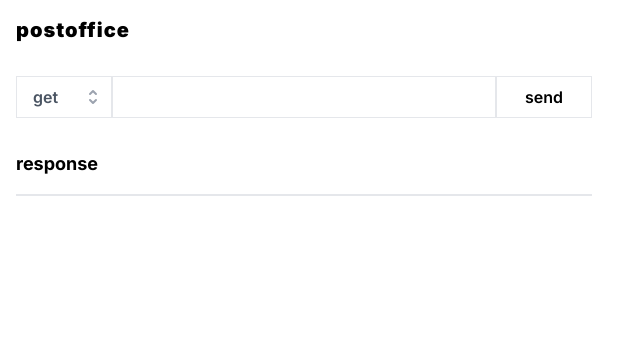
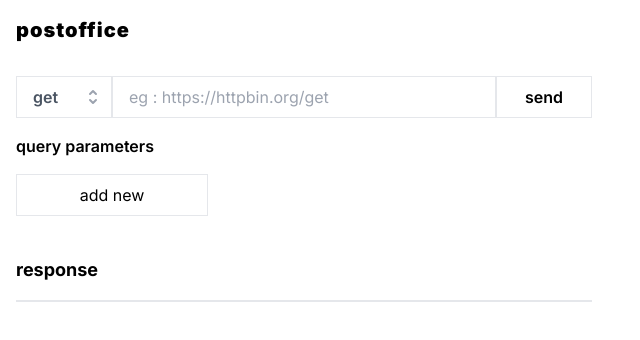
Before and after one commit to lordinkavu/postoffice, a React (Create React App) app: page / in a window 1280 px wide. Shown: the top 340 px of the page, without its empty margins (0-640 px from the left). Built offline with nearby package versions, Linux system fonts and the light colour scheme.

Commit message:
implemented request parameters and request body. headers and content-type is next

```diff
--- a/package.json
+++ b/package.json
@@ -10,6 +10,7 @@
     "@testing-library/react": "^11.1.0",
     "@testing-library/user-event": "^12.1.10",
     "axios": "^0.21.1",
+    "nanoid": "^3.1.23",
     "react": "^17.0.2",
     "react-dom": "^17.0.2",
     "react-scripts": "4.0.3"
--- a/src/components/Body.js
+++ b/src/components/Body.js
@@ -1,69 +1,14 @@
 /* eslint-disable no-unused-vars */
 import { useState } from "react";
-import Dropdown from "./Dropdown";
 import Response from "./Response";
-import axios from "axios";
-const api_methods = [
-  { id: 1, name: "get" },
-  { id: 2, name: "post" },
-  { id: 3, name: "put" },
-  { id: 4, name: "patch" },
-  { id: 5, name: "delete" },
-];
+import Request from "./Request";
 
 function Body(props) {
-  const [response,setResponse] = useState();
-
-  // Request details
-  const [method, setMethod] = useState(api_methods[0].name);
-  const [url, setUrl] = useState("");
-
-  function handleUrlChange(e) {
-    setUrl(e.target.value);
-  }
-
-  async function sendRequest() {
-
-    let res;
-    switch (method) {
-      case "get":
-        res = await axios.get(url);
-        console.log(res);
-        break;
-      case "post":
-        res = await axios.post(url);
-        console.log(res);
-        break;
-      default:
-        res = await axios.get(url);
-        console.log(res);
-    }
-    setResponse(res);
-
-  }
-
+  const [response, setResponse] = useState();
   return (
     <section>
-      <div className="flex">
-        <Dropdown
-          selectedOption={method}
-          setSelectedOption={setMethod}
-          options={api_methods}
-        />
-        <input
-          type="text"
-          className="py-2 px-4 w-96 border"
-          value={url}
-          onChange={handleUrlChange}
-        ></input>
-        <button
-          className="border w-24 px-4 py-2 font-semibold"
-          onClick={sendRequest}
-        >
-          send
-        </button>
-      </div>
-      <Response response={response}/>
+      <Request setResponse={setResponse} />
+      <Response response={response} />
     </section>
   );
 }
--- /dev/null
+++ b/src/components/KeyValue.js
@@ -0,0 +1,35 @@
+function KeyValue({ id, removeParam, keyParam, valueParam, onKeyValueChange }) {
+  function handleDelete() {
+    removeParam(id);
+  }
+
+  function handleKeyChange(e) {
+    onKeyValueChange(id, e.target.value, valueParam);
+  }
+  function handleValueChange(e) {
+    onKeyValueChange(id, keyParam, e.target.value);
+  }
+  return (
+    <div className="flex ">
+      <input
+        type="text"
+        placeholder="key"
+        className="border w-32 py-2 px-4"
+        onChange={handleKeyChange}
+        value={keyParam}
+      />
+      <input
+        type="text"
+        placeholder="value"
+        className="border w-32 py-2 px-4"
+        onChange={handleValueChange}
+        value={valueParam}
+      />
+      <button className="border w-24 py-2 px-4" onClick={handleDelete}>
+        delete
+      </button>
+    </div>
+  );
+}
+
+export default KeyValue;
--- /dev/null
+++ b/src/components/Request.js
@@ -0,0 +1,105 @@
+/* eslint-disable no-unused-vars */
+import { useState } from "react";
+import Dropdown from "./Dropdown";
+import RequestParameters from "./RequestParameters";
+import axios from "axios";
+
+const api_methods = [
+  { id: 1, name: "get" },
+  { id: 2, name: "post" },
+  { id: 3, name: "put" },
+  { id: 4, name: "patch" },
+  { id: 5, name: "delete" },
+];
+
+function Request({ setResponse }) {
+  const [method, setMethod] = useState(api_methods[0].name);
+  const [url, setUrl] = useState("");
+  const [params, setParams] = useState([]);
+  const [postBody, setPostBody] = useState([]);
+  const [putBody, setPutBody] = useState([]);
+  const [patchBody, setPatchBody] = useState([]);
+  const [deleteBody, setDeleteBody] = useState([]);
+
+  function handleUrlChange(e) {
+    setUrl(e.target.value);
+  }
+
+  async function sendRequest() {
+    const request_config = {};
+    request_config["url"] = url;
+    request_config["method"] = method;
+    if (method === "get") {
+      const paramObject = {};
+      params.forEach((param) => {
+        if (param.key && param.value) paramObject[param.key] = param.value;
+      });
+
+      request_config["params"] = paramObject;
+    }
+    const res = await axios(request_config);
+    setResponse(res);
+  }
+
+  return (
+    <div className="">
+      <div className="flex">
+        <Dropdown
+          selectedOption={method}
+          setSelectedOption={setMethod}
+          options={api_methods}
+        />
+        <input
+          type="text"
+          className="py-2 px-4 w-96 border"
+          value={url}
+          onChange={handleUrlChange}
+          placeholder="eg : https://httpbin.org/get"
+        />
+        <button
+          className="border w-24 px-4 py-2 font-semibold"
+          onClick={sendRequest}
+        >
+          send
+        </button>
+      </div>
+      {method === "get" && (
+        <RequestParameters
+          params={params}
+          setParams={setParams}
+          name="query parameters"
+        />
+      )}
+      {method === "post" && (
+        <RequestParameters
+          params={postBody}
+          setParams={setPostBody}
+          name="request body"
+        />
+      )}
+      {method === "put" && (
+        <RequestParameters
+          params={putBody}
+          setParams={setPutBody}
+          name="request body"
+        />
+      )}
+      {method === "patch" && (
+        <RequestParameters
+          params={patchBody}
+          setParams={setPatchBody}
+          name="request body"
+        />
+      )}
+      {method === "delete" && (
+        <RequestParameters
+          params={deleteBody}
+          setParams={setDeleteBody}
+          name="request body"
+        />
+      )}
+    </div>
+  );
+}
+
+export default Request;
--- /dev/null
+++ b/src/components/RequestParameters.js
@@ -0,0 +1,45 @@
+import { nanoid } from "nanoid";
+import KeyValue from "./KeyValue";
+
+function RequestParameters({ params, setParams, name }) {
+  function addParam() {
+    const new_params = [...params];
+    const id = nanoid();
+    new_params.push({ id: id, key: "", value: "" });
+    setParams(new_params);
+  }
+
+  function removeParam(id) {
+    const new_params = params.filter((param) => param.id !== id);
+    setParams(new_params);
+  }
+
+  function onKeyValueChange(id, key, value) {
+    const new_params = [...params];
+    const index = new_params.findIndex((item) => item.id === id);
+    new_params[index]["key"] = key;
+    new_params[index]["value"] = value;
+    setParams(new_params);
+  }
+
+  return (
+    <div>
+      <h2 className="font-semibold mt-4  mb-2">{name}</h2>
+      {params.map((param) => (
+        <KeyValue
+          key={param.id}
+          id={param.id}
+          removeParam={removeParam}
+          keyParam={param.key}
+          valueParam={param.value}
+          onKeyValueChange={onKeyValueChange}
+        />
+      ))}
+      <button className="border w-48 py-2 px-4 my-2" onClick={addParam}>
+        add new
+      </button>
+    </div>
+  );
+}
+
+export default RequestParameters;
```
Also changed, not shown: src/components/Response.js (+9 -9 lines), src/index.js (+5 -11 lines).
